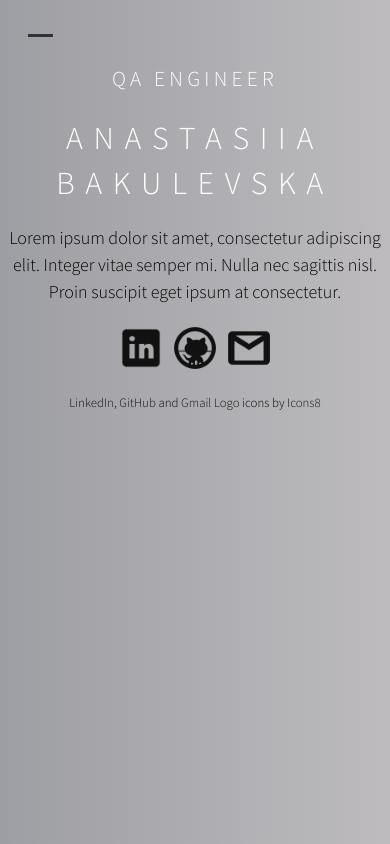
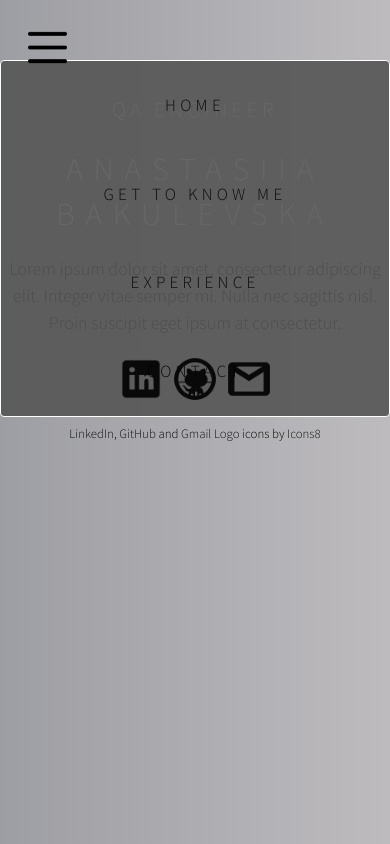
Before and after one commit to t1js/resume-site, a plain HTML site: page index.html in a window 390 px wide. Both pictures are taken after a click on the element 40 px from the left and 35 px from the top of the page. Drawn offline with Linux system fonts and the light colour scheme.

Commit message:
mobile menu struggles

```diff
--- a/css/style.css
+++ b/css/style.css
@@ -1,33 +1,9 @@
 @import url(fontawesome-all.min.css);
 @import url("https://fonts.googleapis.com/css?family=Source+Sans+Pro:300italic,600italic,300,600");
-
-/* color scheme for cool palette: #1dbbe1; #4f7fa7; #194560; #888c75; #8f355b; #bf8e91 */
-/* color scheme for warm palette: #f2efe0; #daa84f; #c88a37; #a56025; #34332e; #8e7d5f */
 
 :root {
   background-image: linear-gradient(to left, #BDBBBE 0%, #9D9EA3 100%), radial-gradient(88% 271%, rgba(255, 255, 255, 0.25) 0%, rgba(254, 254, 254, 0.25) 1%, rgba(0, 0, 0, 0.25) 100%), radial-gradient(50% 100%, rgba(255, 255, 255, 0.30) 0%, rgba(0, 0, 0, 0.30) 100%);
   background-blend-mode: normal, lighten, soft-light;
-}
-
-   /* :root.cool {
-    background-image: linear-gradient(to right, #a1c4fd 0%, #194560 100%);
-    --text-color: white;
-    }
-    :root.warm {
-    background-image: linear-gradient(to right, #daa84f 20%, #f2efe0 100%);
-    --text-color: #34332e;
-    } */
-
-.palette {
-      height: 60px;
-      width: auto;
-      object-fit: cover;
-      border-radius: 0%;
-  }
-
-.palette:hover {
-      border: 2px solid #34332e;
-      border-radius: 50%;
 }
 
 /* Global styles */
@@ -70,7 +46,7 @@ html {
     width: 100%;
   }
 
-  .menu {
+  #menu {
     display: flex;
     margin: 0;
     padding: 0;
@@ -81,12 +57,12 @@ html {
     justify-content: space-evenly;
   }
 
-  .menu li {
+  #menu li {
     margin: 0;
     padding: 0;
   }
 
-  .menu li a {
+  #menu li a {
     display: block;
     height: 2.75rem;
     line-height: 2.75rem;
@@ -98,11 +74,11 @@ html {
     text-align: center;
   }
 
-  .menu li a:hover {
+  #menu li a:hover {
     background-color: rgba(255, 255, 255, 0.075);
   }
 
-.menu li a:active {
+#menu li a:active {
     background-color: rgba(255, 255, 255, 0.175);
   }
 
@@ -115,19 +91,23 @@ html {
     display: none;
     cursor: pointer;
     padding: 10px;
+    z-index: 9999; /* Ensure it's on top of other elements */
 }
 
-.hamburger {
-  width: 25px;
-  height: 3px;
-  background-color: #333;
-  margin: 6px 0;
+#hamburger img {
+    width: 100%;
+    height: auto;
 }
 
 /* Hide the menu by default */
-.menu {
+#menu {
   display: flex;
   justify-content: space-between;
+  align-items: center;
+}
+
+#menu.show {
+  display: block;
 }
 
 body.is-preload #header {
@@ -217,33 +197,6 @@ p {
 /* Page-specific styles */
 
 /* index page */
-
-/*
-
-https://codepen.io/denic/pen/GRoOxbM
-
-.typing-hello {
-  width: 36ch;
-  animation: typing 2s steps(22), blink .5s step-end infinite alternate;
-  white-space: nowrap;
-  overflow: hidden;
-  border-right: 3px solid;
-  font-family: monospace;
-  font-size: 2em;
-  margin: 3%;
-}
-
-@keyframes typing {
-  from {
-    width: 0
-  }
-}
-
-@keyframes blink {
-  50% {
-    border-color: transparent
-  }
-} */
 
 .main-container {
   display: flex;
@@ -458,28 +411,29 @@ textarea {
 
 /* Responsive Styles */
 
-@media screen and (max-width: 736px) {
-    .menu {
+/* Media query for mobile menu */
+@media (max-width: 768px) {
+  #menu {
       display: none;
+      flex-direction: column;
+      align-items: center;
+      background-color: rgba(86, 86, 86, 0.9);
+      position: absolute;
+      top: 60px;
+      left: 0;
+      width: 100%;
+  }
+
+  #menu li {
+      padding: 15px 0;
   }
 
   .menu-toggle {
       display: block;
   }
 
-    /* Show the menu when the hamburger is clicked */
-    .show-menu .menu {
-        display: flex;
-        flex-direction: column;
-        align-items: center;
-        background-color: #f8f8f8;
-        position: absolute;
-        top: 60px;
-        left: 0;
-        width: 100%;
-    }
-
-    .show-menu .menu li {
-        padding: 15px 0;
+  #hamburger img {
+    width: 10vw;
+    height: 10vw;
   }
 }
--- a/index.html
+++ b/index.html
@@ -12,11 +12,11 @@
 
 <body id="top">
     <header id="header">
-        <div class="menu-toggle">
-            <div class="hamburger"></div>
-        </div>
+        <div class="menu-toggle" id="hamburger">
+                <img src="img/hamburger.png" alt="hamburger">
+            </div>
         <nav>
-        <ul class="menu">
+        <ul id="menu">
                 <li><a href="index.html">home</a></li>
                 <li><a href="aboutme.html">get to know me</a></li>
                 <li><a href="resume.html">experience</a></li>
--- a/js/site.js
+++ b/js/site.js
@@ -1,3 +1,6 @@
-document.querySelector('.menu-toggle').addEventListener('click', function() {
-    document.querySelector('.menu').classList.toggle('show-menu');
+const hamburger = document.getElementById('hamburger');
+const menu = document.getElementById('menu');
+
+hamburger.addEventListener('click', () => {
+    menu.classList.toggle('show');
 });
```
Also changed, not shown: img/hamburger.png (added). Lines whose indentation alone changed are shown as unchanged.
